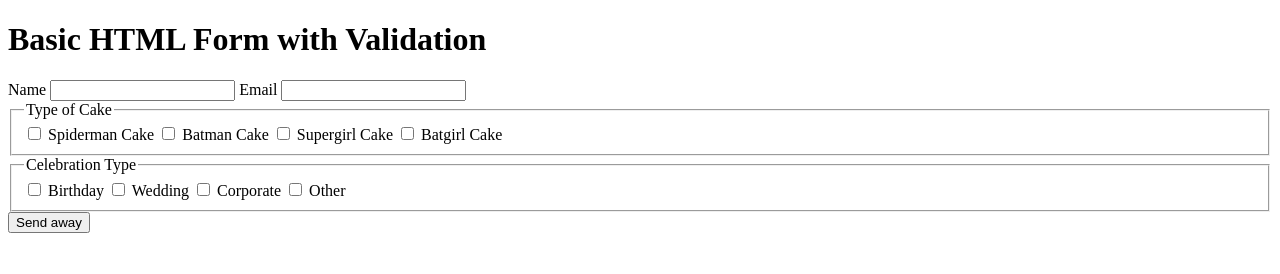
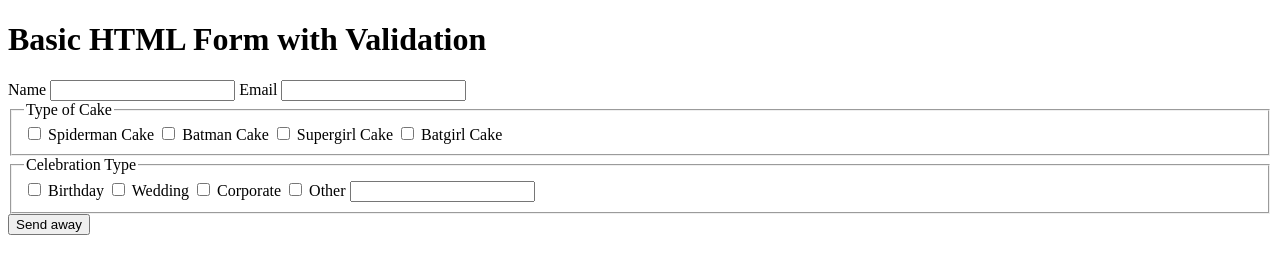
Before and after one commit to lyntco/basic-form, a plain HTML site: page index.html in a window 1280 px wide. Drawn offline with Linux system fonts and the light colour scheme.

Commit message:
Add Text input for Other

```diff
--- a/index.html
+++ b/index.html
@@ -35,6 +35,7 @@
         <label for="event-corporate">Corporate</label>
         <input id="event-other" type="checkbox" />
         <label for="event-other">Other</label>
+        <input id="event-other-text" type="text" />
       </fieldset>
       <button type="submit">Send away</button>
     </form>
```
